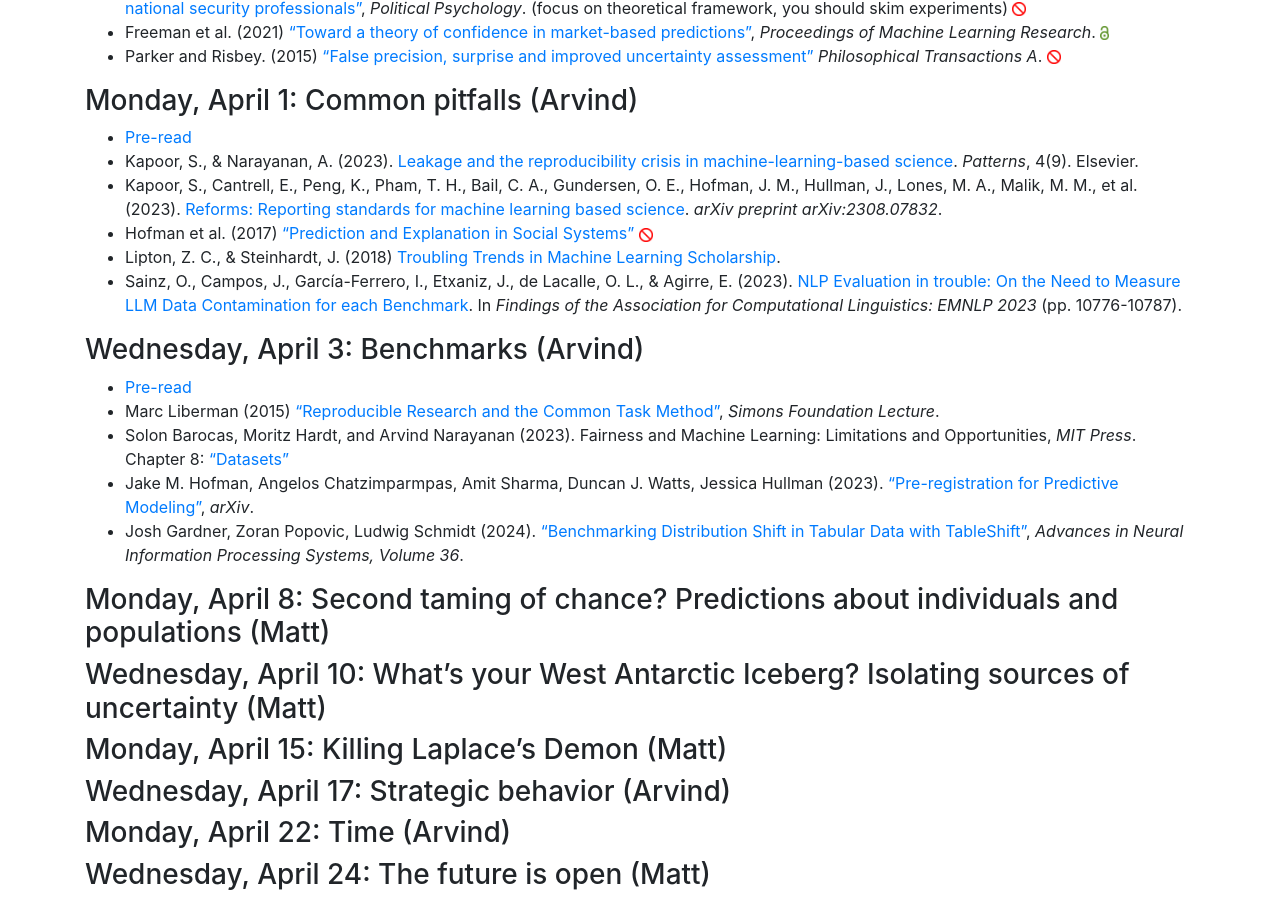
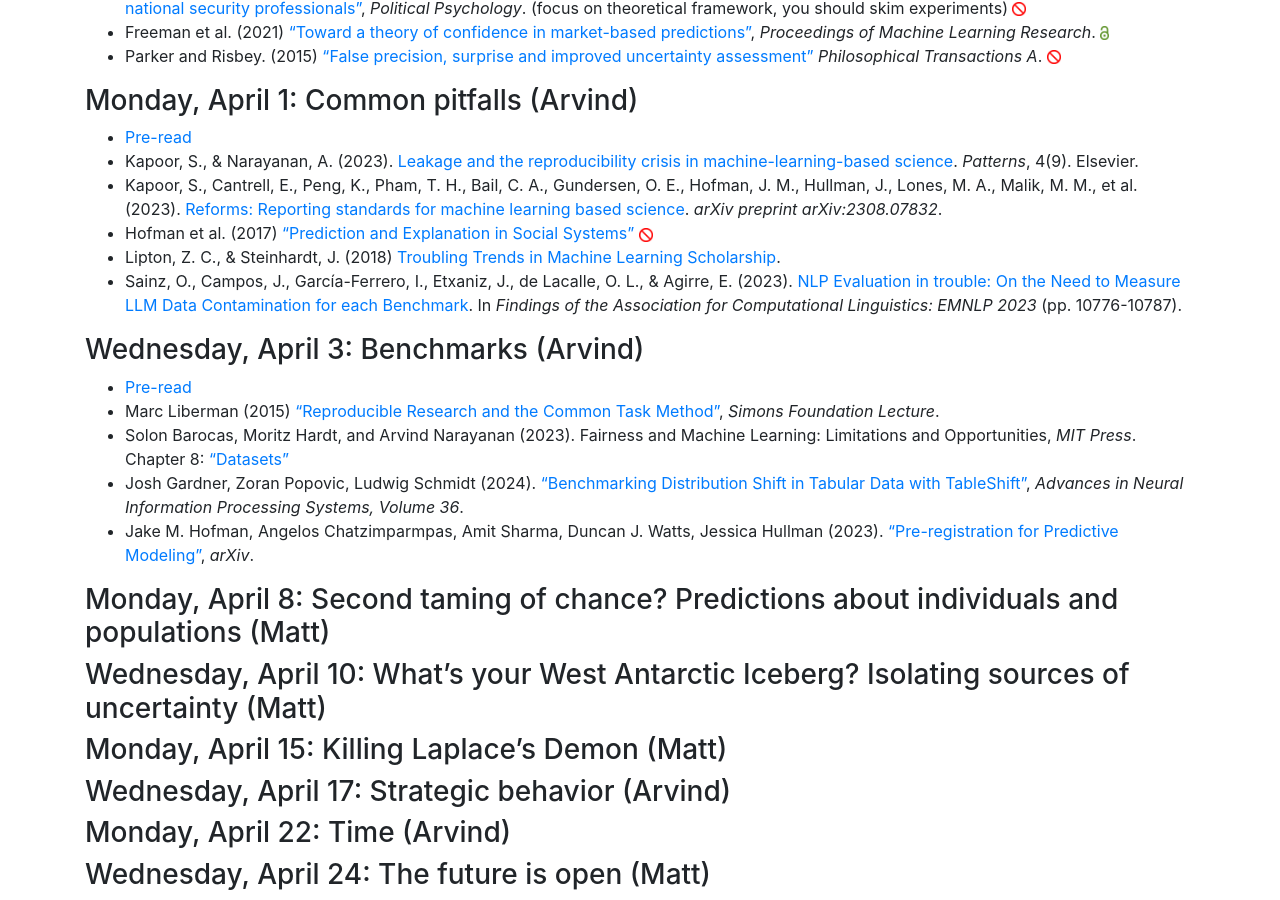
Before and after one commit to msalganik/soc555-cos598J_s2024, a Jekyll site: the page built from readings.md, in a window 1280 px wide and 900 px high, scrolled down 3433 px. Built offline with Jekyll 4.4.1, drawn with Linux system fonts in a browser that asks for light colours; comment, search, counter and statistics services are not loaded.

```diff
--- a/readings.md
+++ b/readings.md
@@ -161,8 +161,8 @@ No required reading before class.
 - [Pre-read](https://docs.google.com/document/d/e/2PACX-1vSbsxFJpyrW9KRW4eUZPZ9n3Gx9Bg-ODWY_ZPu0CMauTPxdN8I74jh3nB327_aTD7nxjG75WVHDEIpb/pub)
 - Marc Liberman (2015) ["Reproducible Research and the Common Task Method"](https://www.simonsfoundation.org/lecture/reproducible-research-and-the-common-task-method), _Simons Foundation Lecture_.
 - Solon Barocas, Moritz Hardt, and Arvind Narayanan (2023). Fairness and Machine Learning: Limitations and Opportunities, _MIT Press_. Chapter 8: ["Datasets"](https://fairmlbook.org/datasets.html)
+- Josh Gardner, Zoran Popovic, Ludwig Schmidt (2024). ["Benchmarking Distribution Shift in Tabular Data with TableShift"](https://proceedings.neurips.cc/paper_files/paper/2023/file/a76a757ed479a1e6a5f8134bea492f83-Paper-Datasets_and_Benchmarks.pdf), _Advances in Neural Information Processing Systems, Volume 36_.
 - Jake M. Hofman, Angelos Chatzimparmpas, Amit Sharma, Duncan J. Watts, Jessica Hullman (2023). ["Pre-registration for Predictive Modeling"](https://arxiv.org/abs/2311.18807), _arXiv_.
-- Josh Gardner, Zoran Popovic, Ludwig Schmidt (2024). ["Benchmarking Distribution Shift in Tabular Data with TableShift"](https://proceedings.neurips.cc/paper_files/paper/2023/file/a76a757ed479a1e6a5f8134bea492f83-Paper-Datasets_and_Benchmarks.pdf), _Advances in Neural Information Processing Systems, Volume 36_.
 
 
 ### Monday, April 8: Second taming of chance? Predictions about individuals and populations (Matt)
```
